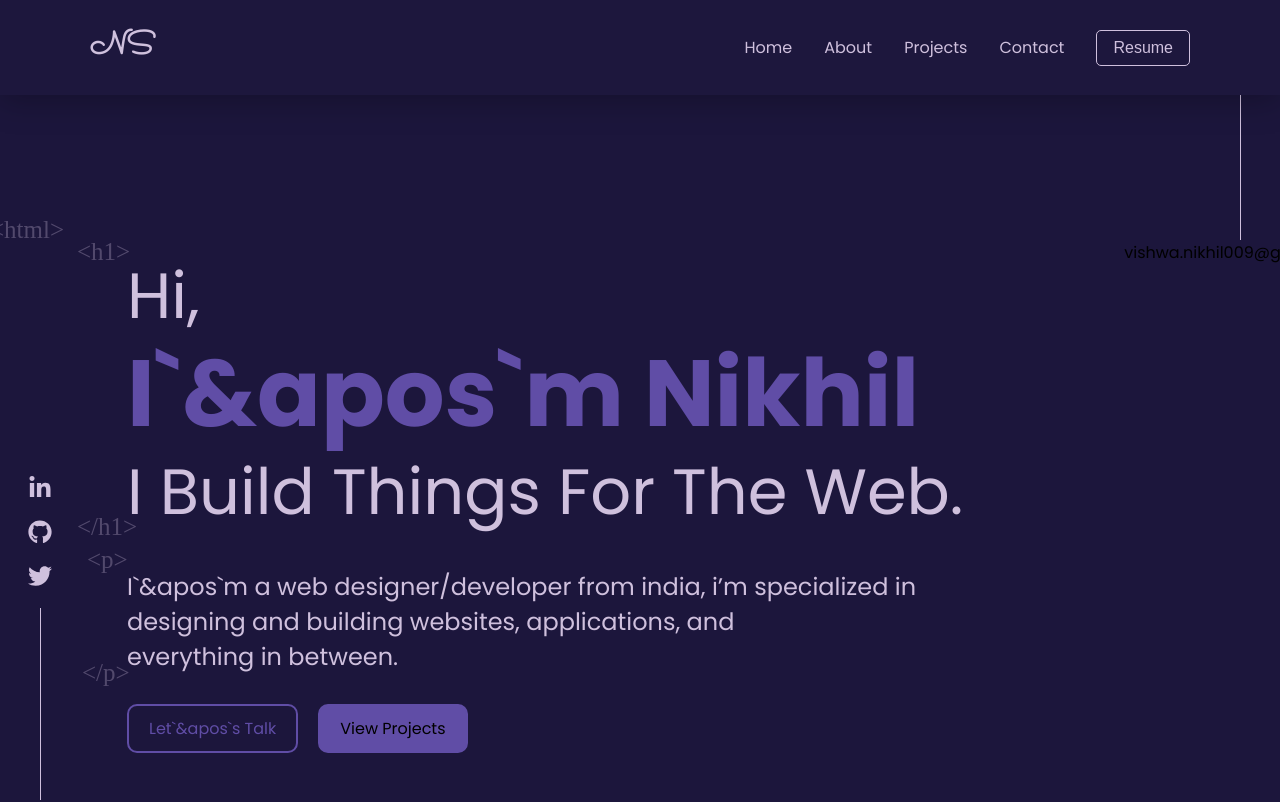
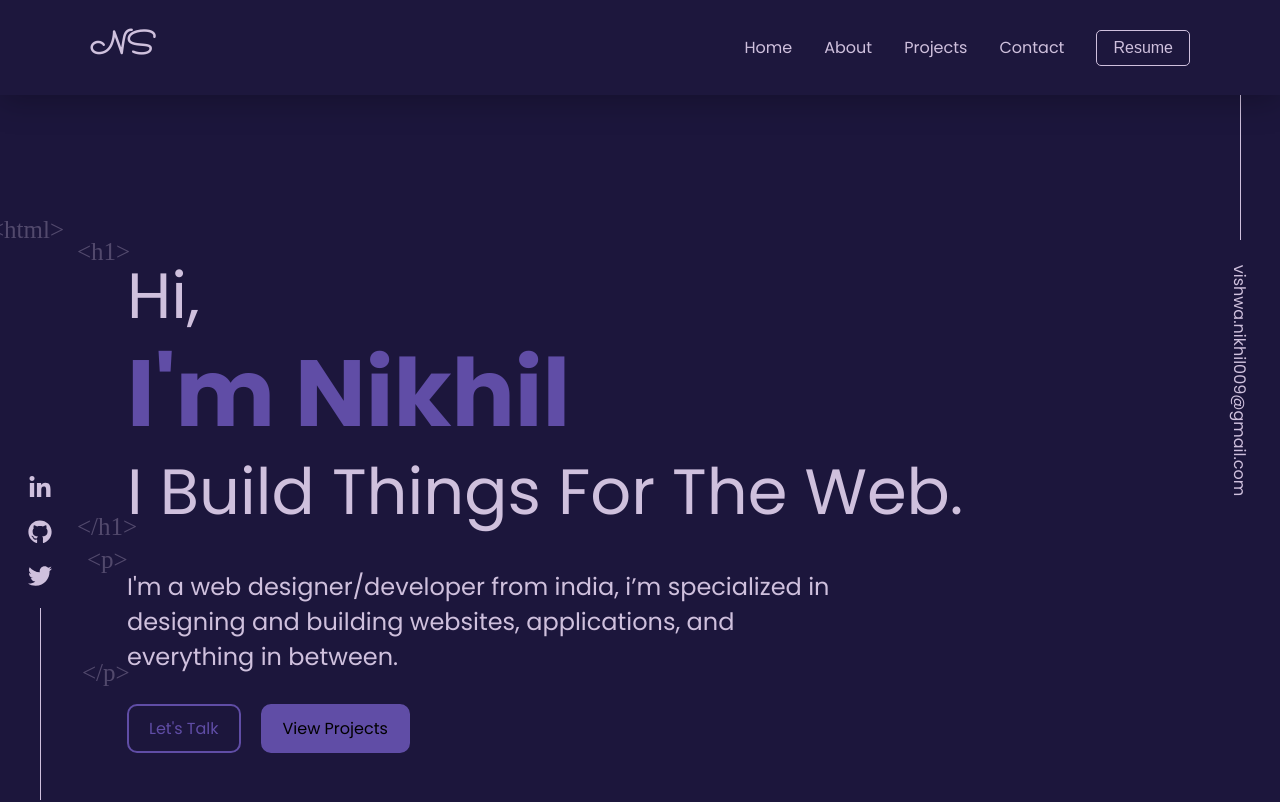
Before and after one commit to devnick09/My-Portfolio, a Next.js app: page / in a window 1280 px wide. Shown: the top 802 px of the page. Built offline with nearby package versions, Linux system fonts and the light colour scheme; a web font is replaced by a local one.

Commit message:
className Fixed

```diff
--- a/components/Hero.jsx
+++ b/components/Hero.jsx
@@ -127,17 +127,17 @@ function Hero() {
       <div className="container">
         <Wrap>
           <H2>Hi,</H2>
-          <H1>I`&apos`m Nikhil</H1>
+          <H1>I&apos;m Nikhil</H1>
           <H2>I Build Things For The Web.</H2>
         </Wrap>
 
         <P>
-          I`&apos`m a web designer/developer from india, i’m specialized in
+          I&apos;m a web designer/developer from india, i’m specialized in
           <br /> designing and building websites, applications, and
           <br /> everything in between.
         </P>
         <Link href="#" passHref>
-          <Btn1>Let`&apos`s Talk</Btn1>
+          <Btn1>Let&apos;s Talk</Btn1>
         </Link>
         <Link href="#" passHref>
           <Btn2>View Projects</Btn2>
--- a/components/Project.jsx
+++ b/components/Project.jsx
@@ -110,7 +110,7 @@ function Project() {
         </Grid>
         <Link href="#" passHref>
           <P>
-            <IoArrowForwardCircleOutline /> See All Project`&apos`s
+            <IoArrowForwardCircleOutline /> See All Project&apos;s
           </P>
         </Link>
       </Main>
--- a/components/RightNav.jsx
+++ b/components/RightNav.jsx
@@ -31,7 +31,7 @@ function RightNav() {
     <Right_Nav>
       <RightLine></RightLine>
       <Link href="#" passHref>
-        <a>vishwa.nikhil009@gmail.com</a>
+        <p>vishwa.nikhil009@gmail.com</p>
       </Link>
     </Right_Nav>
   );
```
